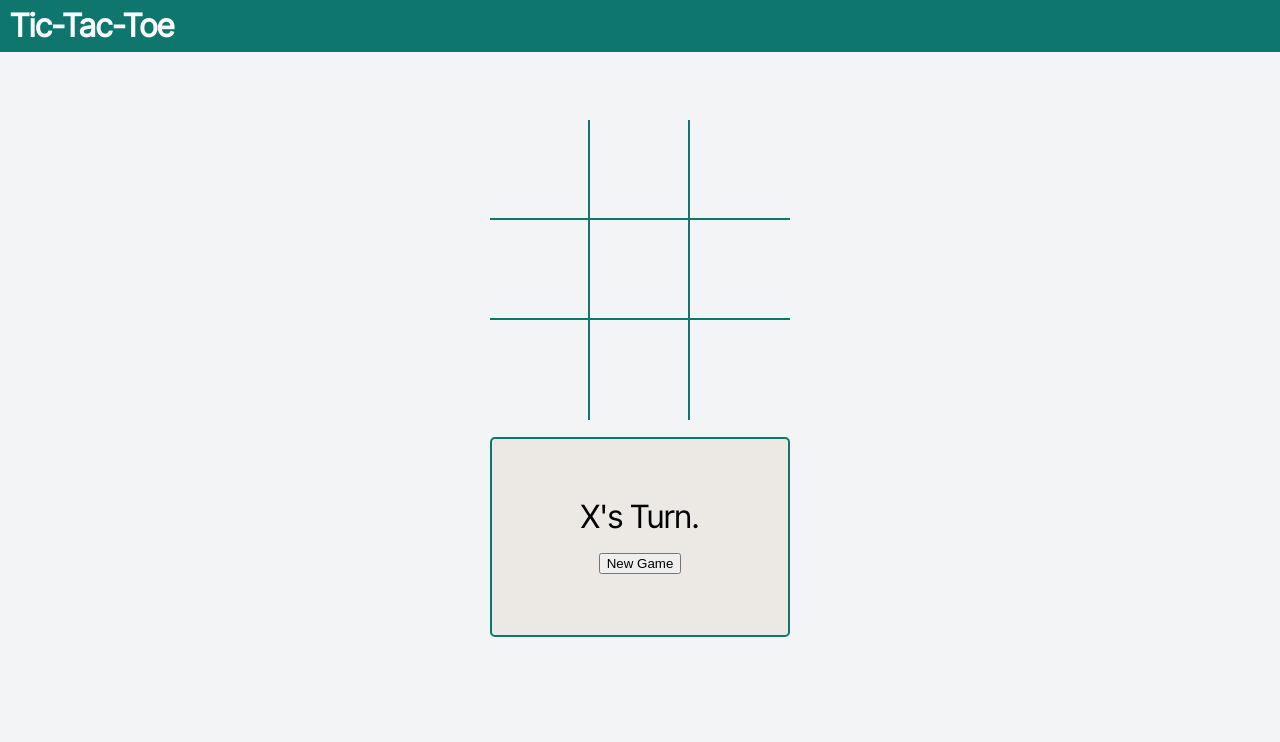
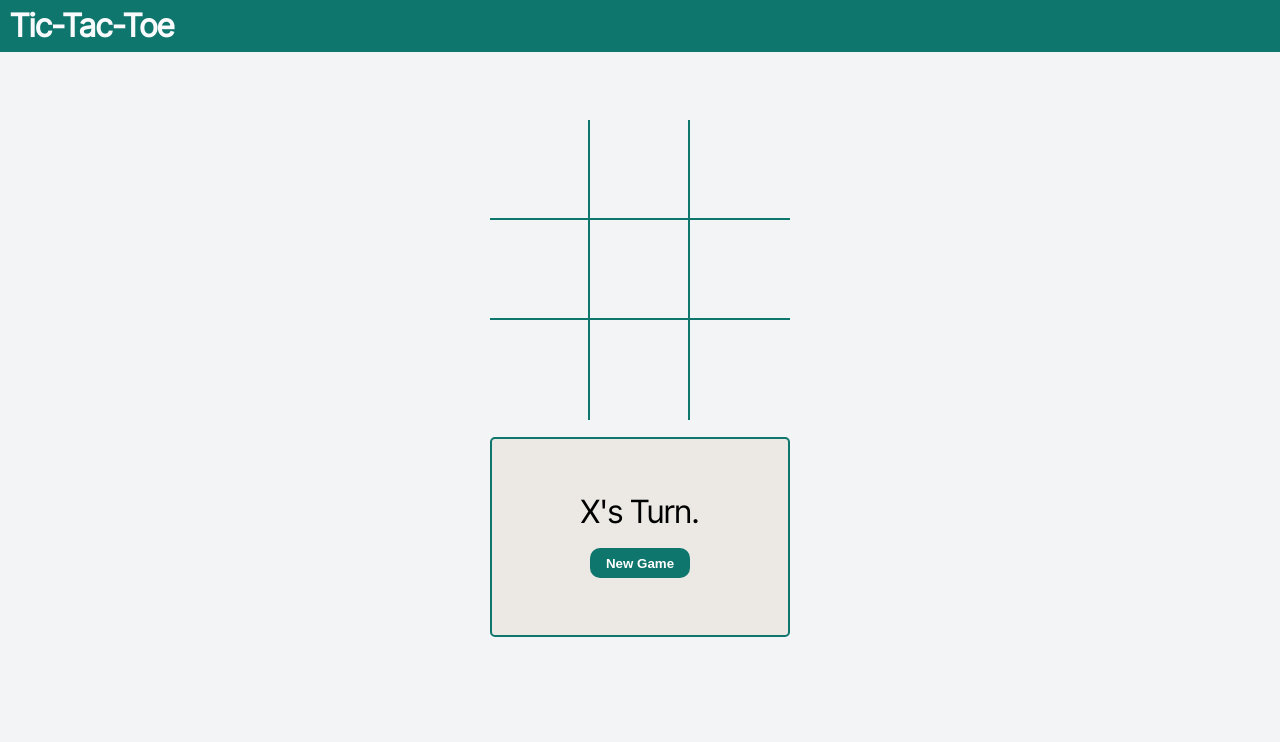
Before and after one commit to anthpantaleo/tic-tac-toe, a plain HTML site: page index.html in a window 1280 px wide. Shown: the top 742 px of the page. Drawn offline with Linux system fonts and the light colour scheme.

Commit message:
button update

```diff
--- a/styles.css
+++ b/styles.css
@@ -135,3 +135,13 @@ a {
 .loser {
   background-color: lightcoral;
 }
+
+button {
+  background-color: var(--darkcolor);
+  width: 100px;
+  height: 30px;
+  border: none;
+  border-radius: 10px;
+  color: white;
+  font-weight: bold;
+}
```
